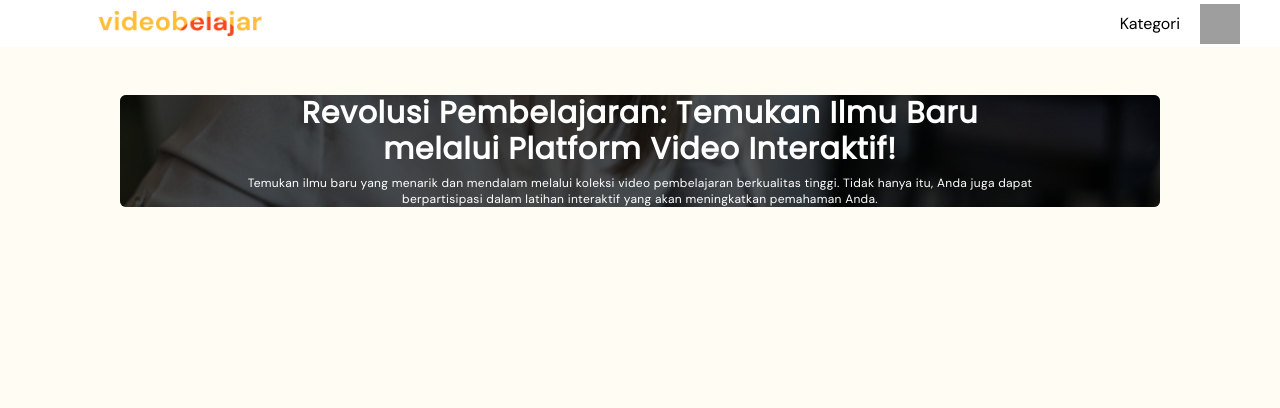
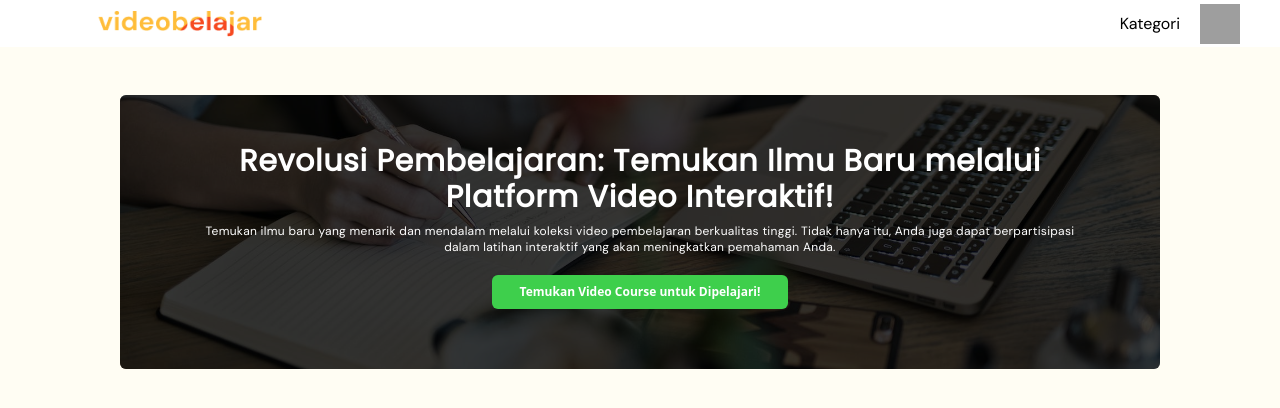
Before and after one commit to AdityaDifa/mission-ad-1-frontend, a React (Vite) app: page / in a window 1280 px wide. Shown: the top 408 px of the page. Built offline with nearby package versions, Linux system fonts and the light colour scheme; grey boxes are pictures that could not be loaded; some icons are missing.

Commit message:
boardinformation done

```diff
--- a/src/layout/BoardInformation.jsx
+++ b/src/layout/BoardInformation.jsx
@@ -1,14 +1,14 @@
 const BoardInformation = ({ children, backgroundImage }) => {
   return (
     <div className="w-full flex flex-col justify-center relative overflow-hidden rounded-md">
-      <div className="absolute top-0 left-0">
-        <img
-          src={backgroundImage}
-          alt=""
-          className="object-none md:object-cover object-center w-full h-full"
-        />
+      <div
+        style={{ backgroundImage: `url(${backgroundImage})` }}
+        className="bg-none md:bg-cover bg-center"
+      >
+        <div className="bg-black/75  px-5 py-3 md:px-17 md:py-10 flex justify-center flex-col">
+          {children}
+        </div>
       </div>
-      <div className="bg-black/60 z-1 px-5 md:px-30">{children}</div>
     </div>
   );
 };
--- a/src/pages/Beranda.jsx
+++ b/src/pages/Beranda.jsx
@@ -15,7 +15,7 @@ const Beranda = () => {
       </NavbarLayout>
       <MainLayout>
         <BoardInformation backgroundImage={gambarBeranda}>
-          <h1 className="text-white text-center font-bold md:text-3xl tracking-wide">
+          <h1 className="text-white text-center font-bold md:text-3xl tracking-wide mt-2 mx-8 text-base/5">
             Revolusi Pembelajaran: Temukan Ilmu Baru melalui Platform Video
             Interaktif!
           </h1>
@@ -25,6 +25,9 @@ const Beranda = () => {
             berpartisipasi dalam latihan interaktif yang akan meningkatkan
             pemahaman Anda.
           </p>
+          <button className="bg-[#3ECF4C] my-5 w-fit self-center  rounded-md p-2 md:px-7 text-white md:font-semibold text-[12px]">
+            Temukan Video Course untuk Dipelajari!
+          </button>
         </BoardInformation>
       </MainLayout>
     </div>
```
